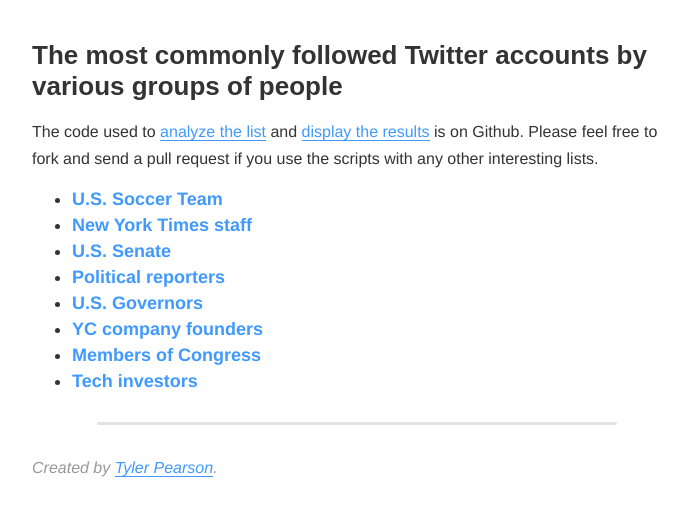
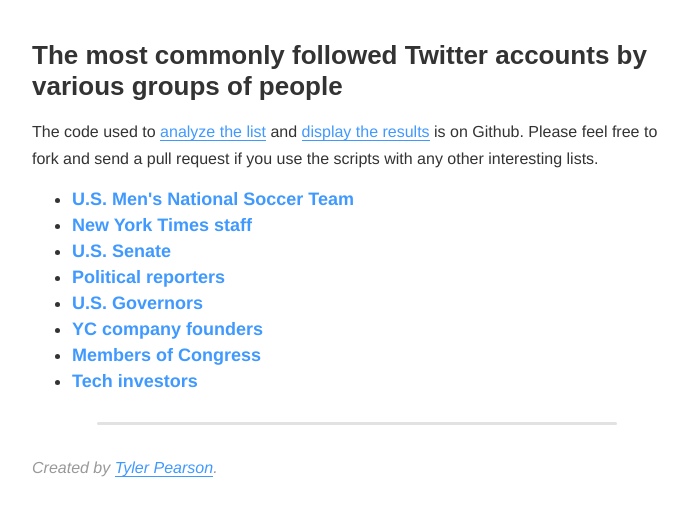
Before and after one commit to tylerpearson/twitter-most-followed-site, a Jekyll site: the page built from index.html, in a window 1280 px wide. Shown: the top 516 px of the page, without its empty margins (283-971 px from the left). Built offline with Jekyll 4.4.1, drawn with Linux system fonts in a browser that asks for light colours; nearby versions of some CDN libraries; some web fonts are replaced; Markdown is read by kramdown in place of the engine named in the settings; comment, search, counter and statistics services are not loaded.

Commit message:
Clarify in title it's the men's team

```diff
--- a/_posts/2014-06-18-us-soccer.md
+++ b/_posts/2014-06-18-us-soccer.md
@@ -1,10 +1,10 @@
 ---
 layout: results
-title:  "U.S. Soccer Team"
-html_title: "The 1000 most commonly followed Twitter accounts by the U.S. Soccer team"
+title:  "U.S. Men's National Soccer Team"
+html_title: "The 1000 most commonly followed Twitter accounts by the U.S. Men's National Soccer team"
 date:   2014-06-18 16:00:00
 results: us-soccer
 total_count_accounts: 25
 ---
 
-This is a look at what Twitter accounts are most commonly followed by the 25 U.S. Soccer team listed on Mark Smutz's [USA Soccer Twitter list](https://twitter.com/trenchdiggerSKC/usa-soccer/members).
+This is a look at what Twitter accounts are most commonly followed by the 25 U.S. Men's National Soccer team listed on Mark Smutz's [USA Soccer Twitter list](https://twitter.com/trenchdiggerSKC/usa-soccer/members).
```
